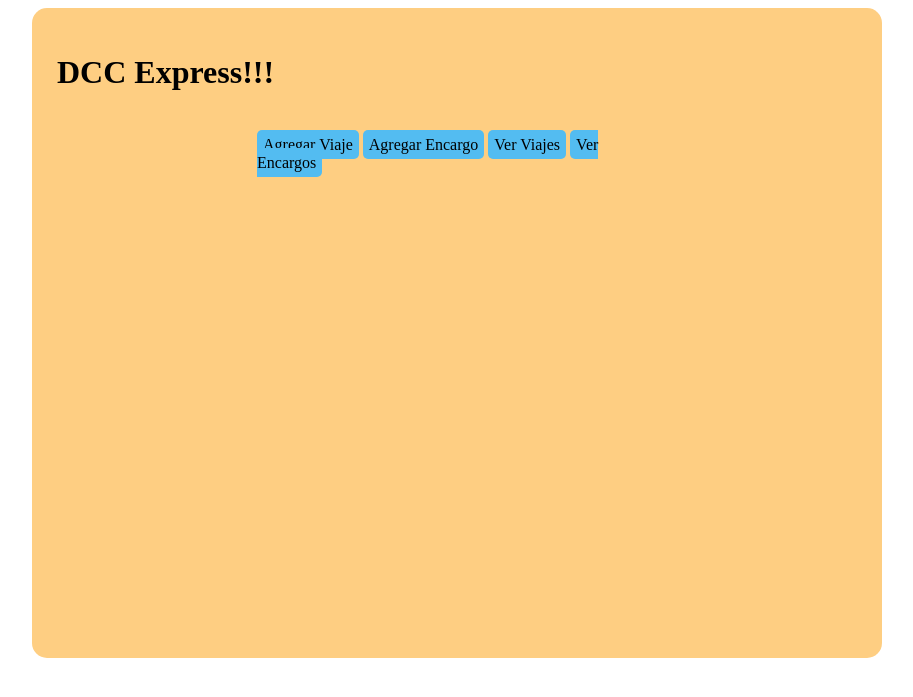
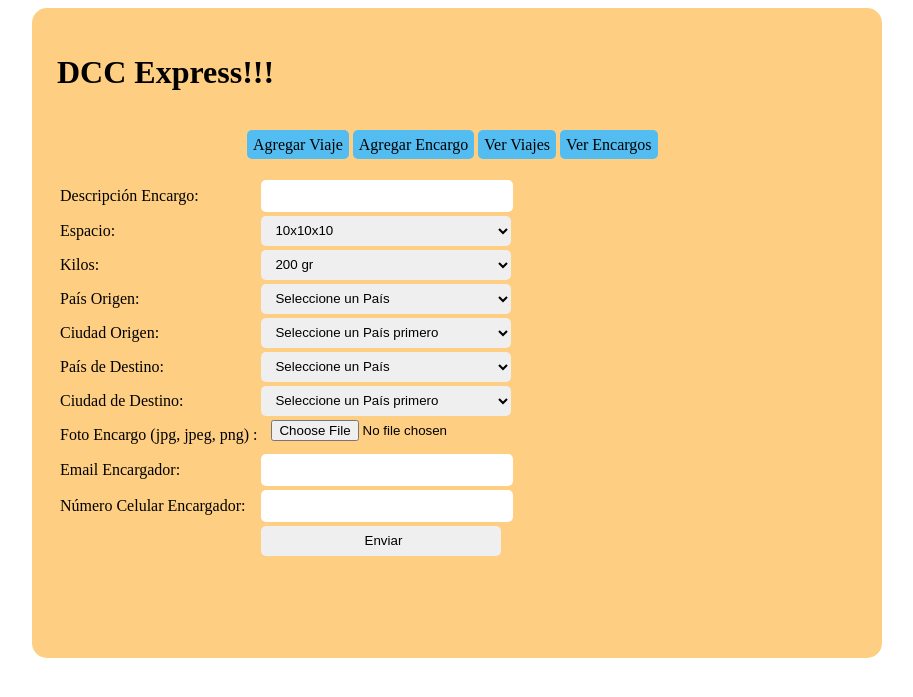
Before and after one commit to gaviles/CC5002, a PHP site: page /agregar-encargo.html in a window 1280 px wide. Shown: the top 697 px of the page, without its empty margins (183-1096 px from the left). Run offline with PHP 8.4, Linux system fonts and the light colour scheme.

Commit message:
Se diseña y valida agregar-encargo.html

```diff
--- a/Tarea 1/agregar-encargo.html
+++ b/Tarea 1/agregar-encargo.html
@@ -4,8 +4,63 @@
 	<meta charset="UTF-8">
 	<title>DCC Express</title>
 	<link rel="stylesheet" type="text/css" href="estilo.css">
+	<script type="text/javascript" src="validadores.js"></script>
+	<script type="text/javascript">
+
+		function validarFormulario(){
+
+			console.log("validar");
+			// validamos que la descripción no se encuentre vacía
+			if(!testInputValue("descripcion","Por favor escriba una descripcion del encargo.")){ return false; }
+
+			// Validar Pais Origen
+			if( !testInputValue('pais-origen',"Por favor seleccione un País de origen") ){return false;}
+
+			// Validar Ciudad de Origen
+			if( !testInputValue('ciudad-origen',"Por favor seleccione una Ciudad de origen") ){return false;}
+
+			// Validar Pais de Destino
+			if( !testInputValue('pais-destino',"Por favor seleccione un País de destino") ){return false;}
+
+			// Validar Ciudad de Destino
+			if( !testInputValue('ciudad-destino',"Por favor seleccione una Ciudad de destino") ){return false;}
+
+			// Validar Existencia de fotografía
+			if( !testInputValue('foto-encargo',"Por favor seleccione una foto del encargo.") ){return false;}
+
+			// Valida que el archivo a subir tenga extensión de imágen (jpg, jpeg, png)
+			var sFilePath = document.getElementById("foto-encargo").value;
+			var aFilePath = sFilePath.split(".");
+			var sExtension = aFilePath[aFilePath.length-1].toLowerCase();
+			var aValidExtensions = ["jpg","jpeg","png"];
+			if( aValidExtensions.indexOf(sExtension) < 0 ){
+				alert("La extensión del archivo ingresado no es válida.");
+				return false;
+			}
+
+
+			// validar email
+			var bEmailValido = testEmail( document.getElementById('email').value );
+			if( !bEmailValido ){
+				alert("Correo electrónico no válido.");
+				return false;
+			}
+
+			return false;
+		}
+
+		function ini(){
+			// Insertar el arreglo de paises en el SELECT de paises
+			var oPaisOrigenSelect = document.getElementById('pais-origen');
+			var oPaisDestinoSelect = document.getElementById('pais-destino');
+			for(var i= 0; i < aCountries.length ; i++){
+				apendOption( oPaisOrigenSelect, aCountries[i].name, aCountries[i].name );
+				apendOption( oPaisDestinoSelect, aCountries[i].name, aCountries[i].name );
+			}
+		}
+	</script>
 </head>
-<body>
+<body onload="ini()">
 
 	<div class="principal" >
 		<h1>DCC Express!!!</h1>
@@ -17,6 +72,89 @@
 			<a class="boton" href="ver-encargos.html" >Ver Encargos</a>
 		</div>
 		<br/>
+		<form action="" enctype="multipart/form-data" method="POST" onsubmit="return validarFormulario()" >
+
+			<table>
+				<tr>
+					<td>Descripción Encargo: </td>
+					<td> <input type="text" id="descripcion" name="descripcion" maxlength="100" > </td>
+				</tr>
+				<tr>
+					<td>Espacio: </td>
+					<td>
+						<select id="espacio-solicitado" name="espacio-solicitado">
+							<option value="10x10x10" >10x10x10</option>
+							<option value="20x20x20" >20x20x20</option>
+							<option value="30x30x30" >30x30x30</option>
+						</select>
+					</td>
+				</tr>
+				<tr>
+					<td>Kilos: </td>
+					<td>
+						<select id="kilos-solicitados" name="kilos-solicitados">
+							<option value="200gr" >200 gr</option>
+							<option value="500gr" >500 gr</option>
+							<option value="800gr" >800 gr</option>
+							<option value="1kg" >1 kg</option>
+							<option value="1.5kg" >1.5 kg</option>
+							<option value="2kg" >2 kg</option>
+						</select>
+					</td>
+				</tr>
+				<tr>
+					<td>País Origen: </td>
+					<td>
+						<select id="pais-origen" name="pais-origen" onchange="setPaisOrigen(this)" >
+							<option value="" >Seleccione un País</option>
+						</select>
+					</td>
+				</tr>
+				<tr>
+					<td>Ciudad Origen: </td>
+					<td>
+						<select id="ciudad-origen" name="ciudad-origen">
+							<option value="buenos_aires" >Seleccione un País primero</option>
+						</select>
+					</td>
+				</tr>
+				<tr>
+					<td>
+						País de Destino:
+					</td>
+					<td>
+						<select id="pais-destino" name="pais-destino" onchange="setPaisDestino(this)">
+							<option value="" >Seleccione un País</option>
+						</select>
+					</td>
+				</tr>
+				<tr>
+					<td>
+						Ciudad de Destino:
+					</td>
+					<td>
+						<select id="ciudad-destino" name="ciudad-destino">
+							<option value="buenos_aires" >Seleccione un País primero</option>
+						</select>
+					</td>
+				</tr>
+				<tr>
+					<td>Foto Encargo (jpg, jpeg, png) : </td>
+					<td><input type="file" name="foto-encargo" id="foto-encargo" /></td>
+				</tr>
+				<tr>
+					<td>Email Encargador: </td>
+					<td><input type="email" id="email" name="email" size="30" /></td></tr>
+				<tr>
+					<td>Número Celular Encargador: </td>
+					<td><input type="text" name="celular" size="15"></td>
+				</tr>
+				<tr>
+					<td></td><td><input type="submit" value="Enviar" /></td>
+				</tr>
+			</table>
+
+		</form>
 	</div>
 
 </body>
--- a/Tarea 1/estilo.css
+++ b/Tarea 1/estilo.css
@@ -14,7 +14,7 @@
 	margin-left: auto;
 	margin-right: auto;
 	padding: 5px;
-	width: 400px;
+	width: 420px;
 }
 
 .boton {
@@ -24,3 +24,20 @@
 	padding: 6px;
 	text-decoration: none;
 }
+
+input{
+	width: 240px;
+	height: 30px;
+	border-style: none;
+	border-radius: 5px;
+	padding-left: 10px;
+
+}
+
+select{
+	width: 250px;
+	height: 30px;
+	border-style: none;
+	padding-left: 10px;
+	border-radius: 5px;
+}
--- /dev/null
+++ b/Tarea 1/validadores.js
@@ -0,0 +1,151 @@
+aCountries = [
+	{
+		name:"Argentina",
+		iso:"AR",
+		cities:[{name:"Buenos Aires"},{name:"Córdoba"},{name:"Jujuy"},{name:"Mendoza"}]
+	},
+	{
+		name:"Chile",
+		iso:"CL",
+		cities:[
+			{name:"Antofagasta"},{name:"Concepción"},{name:"Copiapó"},{name:"La Serena"},
+			{name:"Puerto Montt"},{name:"Santiago"}
+		]
+	},
+	{
+		name:"Perú",
+		iso:"PE",
+		cities:[{name:"Lima"},{name:"Cuzco"},{name:"Arequipa"},{name:"Trujillo"}]
+	}
+];
+
+/*
+ * This funtion will add an option to the given selection type.
+ */
+
+function apendOption( oSelection, sValue, sCaption  ){
+
+	// create the option object then set the value
+	var oOption = document.createElement("option");
+	oOption.setAttribute("value",sValue);
+	// create the "caption" of teh object and then append it to the option object
+	var oCaption = document.createTextNode( sCaption );
+	oOption.appendChild(oCaption);
+	oSelection.appendChild(oOption);
+}
+
+function setPaisOrigen( oCountrySelection ){
+
+	removeSuggestion(oCountrySelection);
+	var sPais = oCountrySelection.value;
+	var oPaisOrigenSelection = document.getElementById('ciudad-origen');
+	setCiudades( oPaisOrigenSelection, sPais );
+}
+
+function setPaisDestino( oCountrySelection ){
+
+	removeSuggestion(oCountrySelection);
+	var sPais = oCountrySelection.value;
+	var oPaisDestinoSelection = document.getElementById('ciudad-destino');
+	setCiudades( oPaisDestinoSelection, sPais );
+}
+
+function removeSuggestion( oSelect ){
+	var oSuggestion = oSelect[0];
+	if(oSuggestion.value == "" ){
+		oSuggestion.remove();
+	}
+
+}
+
+function setCiudades( oCiudadSelection, sPais ){
+
+	for(var i= 0; i < aCountries.length ; i++){
+
+		if(aCountries[i].name == sPais  ){
+			// Reset the content of the given selection
+			oCiudadSelection.innerHTML = "";
+			apendOption( oCiudadSelection, "", "Seleccione una Ciudad" );
+			for( var j=0 ; j < aCountries[i].cities.length ; j++ ){
+				apendOption( oCiudadSelection, aCountries[i].cities[j].name, aCountries[i].cities[j].name );
+			}
+		}
+	}
+}
+
+/*
+ * Esta funcion valida inputs de formulario, corroborando que no tengan valor "" (string vacío)
+ */
+function testInputValue( sElementID, sErrorMessage ){
+	if( document.getElementById(sElementID).value == "" ){
+		alert(sErrorMessage);
+		return false;
+	}
+	return true;
+}
+
+/*
+ * Esta funcion valida fechas, retornando false si la fecha es incorrecta u el objecto date si es correcta
+ */
+function testDate( sDate ){
+
+	  /*
+		 * verifica que la fecha pesea el formato correcto
+	   * verifica que los primeros 4 caracteres deben ser números seguidos de un "-""
+	   * luego deben haver entre 1 y 2 caracteres numericos, seguidos por un "-"
+	   * finalmente debe terminar entre 1 y 2 caracteres también numericos
+	   */
+		var regexDate = /[0-9]{4}-[0-9]{1,2}-[0-9]{1,2}$/;
+
+		if( !regexDate.test(sDate) ){
+			return false;
+		}
+
+		// Divide the sDate sting in to an array using "-" divitions
+		var aDate = sDate.split("-");
+
+		console.log(aDate);
+
+		// first check the length pf the array
+		if( aDate.length !== 3 ){
+	    console.log("mal largo");
+			return false;
+		}
+
+	  // Parse the number to compare
+	  aDate[0] = parseInt(aDate[0]);
+	  aDate[1] = parseInt(aDate[1]);
+	  aDate[2] = parseInt(aDate[2]);
+
+		// Detetect if the date was weel write
+		var oDate = new Date(aDate[0],(aDate[1]-1),aDate[2]);
+	  console.log(oDate);
+
+		// Detect if the year is correct
+		if( oDate.getFullYear() != aDate[0] ){
+	    console.log("mal año",oDate.getFullYear(),aDate[0])
+			return false;
+		}
+		// Detect if the month is correct
+		if( (oDate.getMonth()+1) != aDate[1] ){
+	    console.log("mal mes",oDate.getMonth(),aDate[1])
+			return false;
+		}
+
+		// Detect if the day is correct
+		if( oDate.getDate() != aDate[2] ){
+	    console.log("mala fecha",oDate.getDate(),aDate[2])
+			return false;
+		}
+
+	  // La fecha es válida =]
+		return oDate;
+	}
+
+function testEmail( sEmail ){
+	var expregEmail = /^[a-zA-Z0-9.!#$%&amp;’*+/=?^_`{|}~-]+@[a-zA-Z0-9-]+(?:\.[a-zA-Z0-9-]+)*$/;
+	if( !expregEmail.test(sEmail) ){
+		return false;
+	}
+	return true;
+}
```
Also changed, not shown: Tarea 1/agregar-viaje.html (+12 -177 lines).
